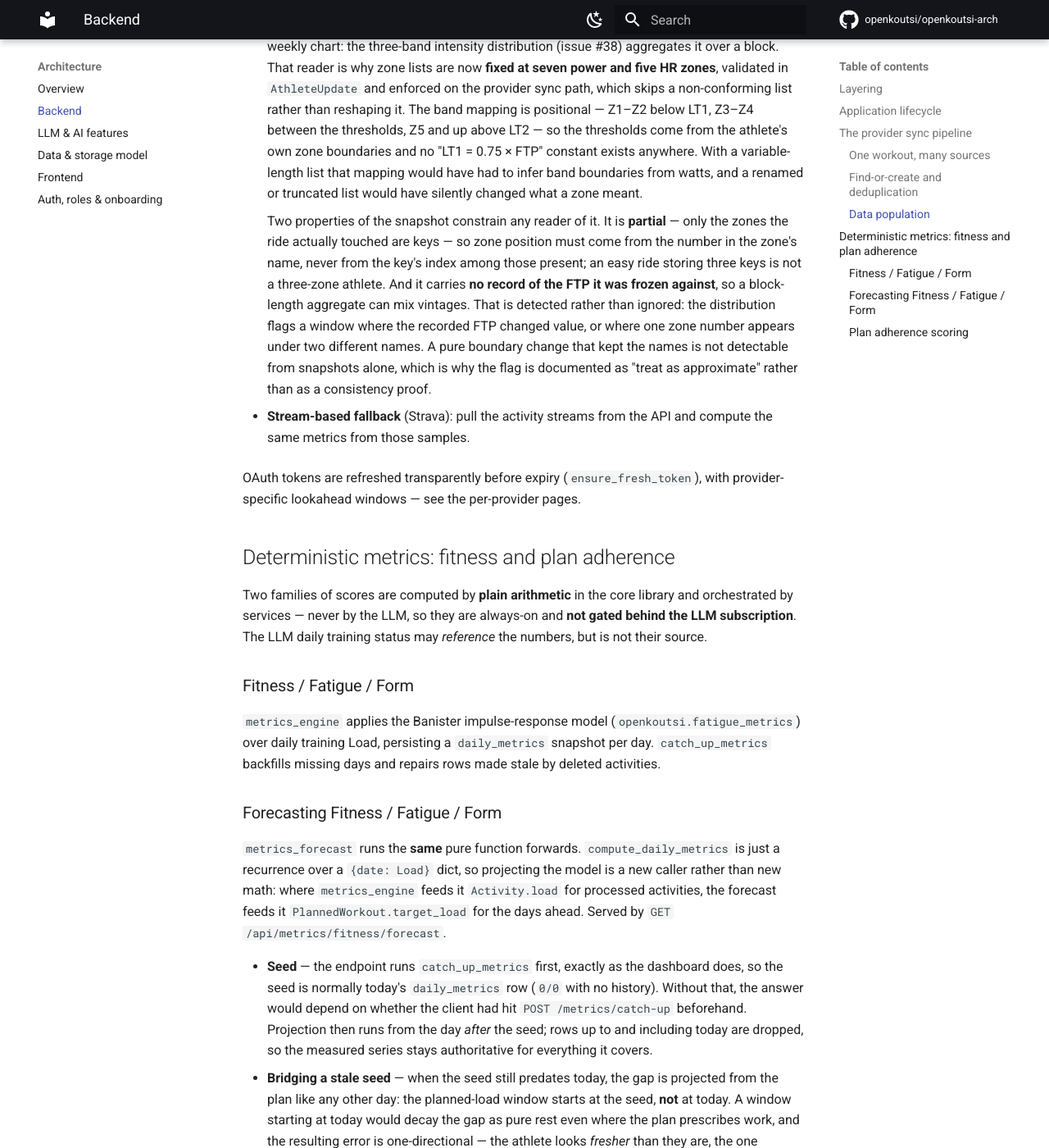
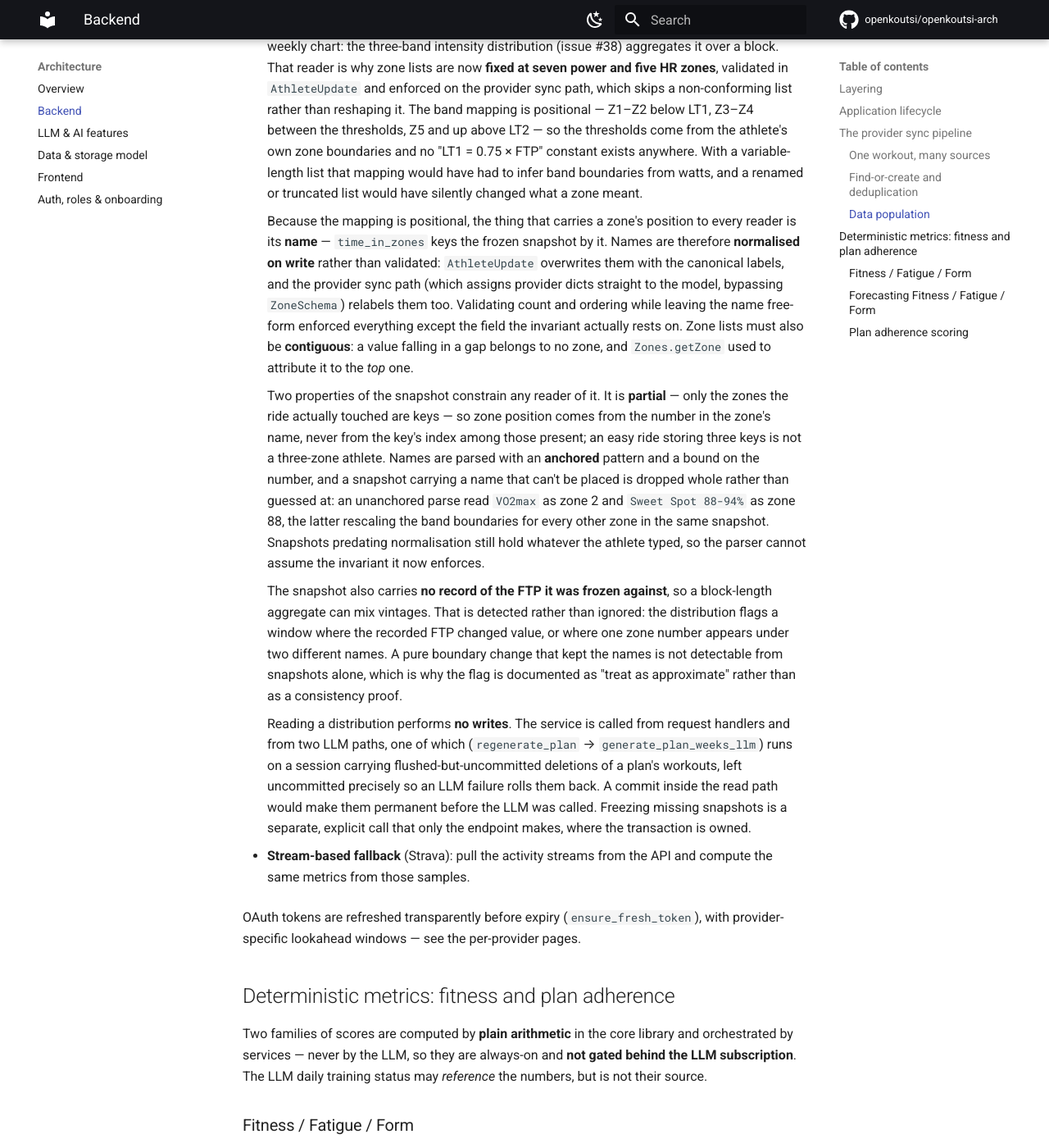
Before and after one commit to openkoutsi/openkoutsi-arch, an MkDocs documentation site: the page built from docs/architecture/backend.md, in a window 1280 px wide and 1400 px high, scrolled down 4230 px. Shown: the whole window at 82% size. Built offline with MkDocs 1.6.1 and Material for MkDocs 9.7.7, drawn with Linux system fonts in a browser that asks for light colours; comment, search, counter and statistics services are not loaded.

Commit message:
Record the naming invariant and the read/write split (#38 review)
Review showed the previous text described the mechanism accurately but the
guarantee optimistically: it said zone position is recovered from the
zone's name, without saying what made a name trustworthy. Nothing did.

Names are now normalised on write, so the invariant holds by construction,
and the parser refuses names it cannot place rather than guessing — both
recorded here, along with why the parser still has to be defensive when the
write path is now strict: snapshots frozen before the rule are immutable by
design and still hold free-form names.

Also documents the contiguity requirement (a value in a gap was attributed
to the top zone) and the rule that the distribution read path performs no
writes, the backfill belonging to the endpoint that owns the transaction.

Co-Authored-By: Claude Opus 5 <noreply@anthropic.com>
Claude-Session: https://claude.ai/code/session_01M5SU9AbFBr3EDWPamPJh6f

```diff
--- a/docs/architecture/backend.md
+++ b/docs/architecture/backend.md
@@ -133,15 +133,39 @@ Once a source is attached, the pipeline fills in the activity:
     list that mapping would have had to infer band boundaries from watts, and a renamed or
     truncated list would have silently changed what a zone meant.
 
+    Because the mapping is positional, the thing that carries a zone's position to every
+    reader is its **name** — `time_in_zones` keys the frozen snapshot by it. Names are
+    therefore **normalised on write** rather than validated: `AthleteUpdate` overwrites them
+    with the canonical labels, and the provider sync path (which assigns provider dicts
+    straight to the model, bypassing `ZoneSchema`) relabels them too. Validating count and
+    ordering while leaving the name free-form enforced everything except the field the
+    invariant actually rests on. Zone lists must also be **contiguous**: a value falling in a
+    gap belongs to no zone, and `Zones.getZone` used to attribute it to the *top* one.
+
     Two properties of the snapshot constrain any reader of it. It is **partial** — only the
-    zones the ride actually touched are keys — so zone position must come from the number in
-    the zone's name, never from the key's index among those present; an easy ride storing
-    three keys is not a three-zone athlete. And it carries **no record of the FTP it was
-    frozen against**, so a block-length aggregate can mix vintages. That is detected rather
-    than ignored: the distribution flags a window where the recorded FTP changed value, or
-    where one zone number appears under two different names. A pure boundary change that kept
-    the names is not detectable from snapshots alone, which is why the flag is documented as
-    "treat as approximate" rather than as a consistency proof.
+    zones the ride actually touched are keys — so zone position comes from the number in the
+    zone's name, never from the key's index among those present; an easy ride storing three
+    keys is not a three-zone athlete. Names are parsed with an **anchored** pattern and a
+    bound on the number, and a snapshot carrying a name that can't be placed is dropped
+    whole rather than guessed at: an unanchored parse read `VO2max` as zone 2 and
+    `Sweet Spot 88-94%` as zone 88, the latter rescaling the band boundaries for every other
+    zone in the same snapshot. Snapshots predating normalisation still hold whatever the
+    athlete typed, so the parser cannot assume the invariant it now enforces.
+
+    The snapshot also carries **no record of the FTP it was frozen against**, so a
+    block-length aggregate can mix vintages. That is detected rather than ignored: the
+    distribution flags a window where the recorded FTP changed value, or where one zone
+    number appears under two different names. A pure boundary change that kept the names is
+    not detectable from snapshots alone, which is why the flag is documented as "treat as
+    approximate" rather than as a consistency proof.
+
+    Reading a distribution performs **no writes**. The service is called from request
+    handlers and from two LLM paths, one of which (`regenerate_plan` →
+    `generate_plan_weeks_llm`) runs on a session carrying flushed-but-uncommitted deletions
+    of a plan's workouts, left uncommitted precisely so an LLM failure rolls them back. A
+    commit inside the read path would make them permanent before the LLM was called. Freezing
+    missing snapshots is a separate, explicit call that only the endpoint makes, where the
+    transaction is owned.
 
 - **Stream-based fallback** (Strava): pull the activity streams from the API and compute the
   same metrics from those samples.
```
Also changed, not shown: docs/architecture/data-model.md (+5 -2 lines).
